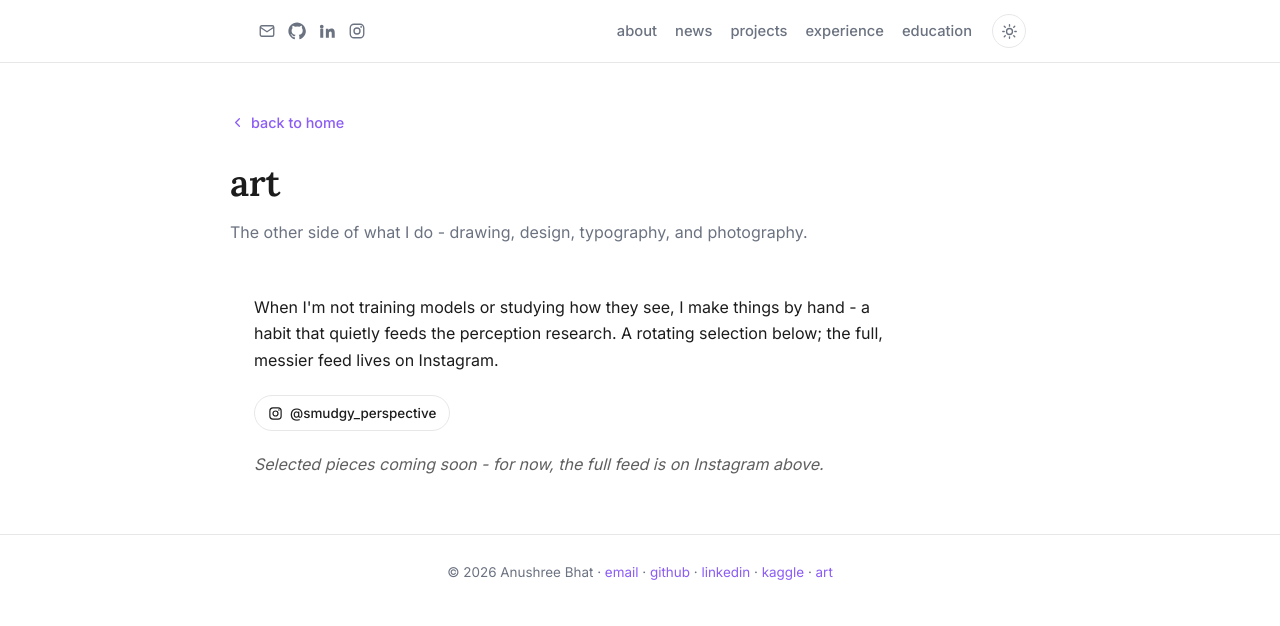
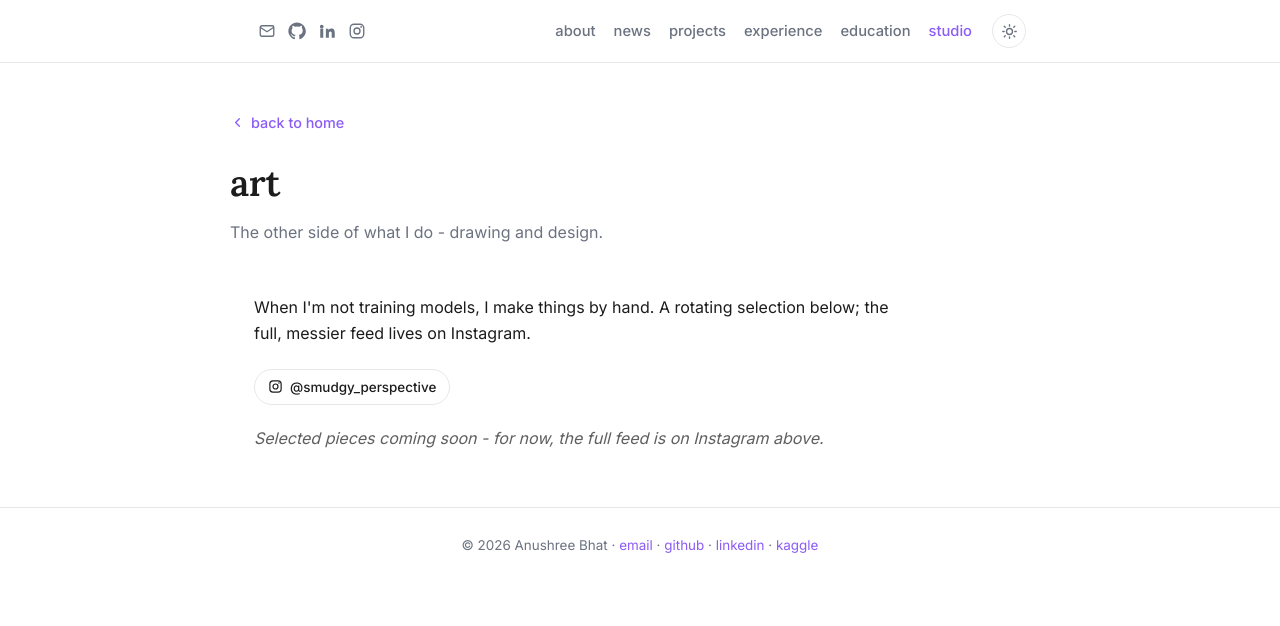
Before and after one commit to anushreebhat2001/anushreebhat2001.github.io, a plain HTML site: page art.html in a window 1280 px wide. Drawn offline with Linux system fonts and the light colour scheme.

Commit message:
Move studio link to nav; trim art page copy
- Add "studio" to the main nav on all pages (was footer-only); drop the
  redundant footer link
- Art page: remove typography/photography from the blurb and remove the
  inaccurate "feeds my perception research" framing

Co-Authored-By: Claude Opus 4.8 (1M context) <noreply@anthropic.com>

```diff
--- a/art.html
+++ b/art.html
@@ -47,6 +47,7 @@
         <a class="page" href="projects.html">projects</a>
         <a class="page" href="index.html#experience">experience</a>
         <a class="page" href="index.html#education">education</a>
+        <a class="page active" href="art.html">studio</a>
         <button id="theme-toggle" class="theme-toggle" type="button" title="Toggle light / dark" aria-label="Toggle light / dark">
           <svg class="icon-sun" viewBox="0 0 24 24" fill="none" stroke="currentColor" stroke-width="1.9" stroke-linecap="round"><circle cx="12" cy="12" r="4.2"/><path d="M12 2.5v2M12 19.5v2M4.6 4.6l1.4 1.4M18 18l1.4 1.4M2.5 12h2M19.5 12h2M4.6 19.4 6 18M18 6l1.4-1.4"/></svg>
           <svg class="icon-moon" viewBox="0 0 24 24" fill="currentColor"><path d="M21 12.8A8.5 8.5 0 1 1 11.2 3a6.8 6.8 0 0 0 9.8 9.8Z"/></svg>
@@ -62,15 +63,14 @@
       back to home
     </a>
     <h1>art</h1>
-    <p class="sub">The other side of what I do - drawing, design, typography, and photography.</p>
+    <p class="sub">The other side of what I do - drawing and design.</p>
   </header>
 
   <!-- ============ ART ============ -->
   <main class="wrap" style="padding: 24px 24px 40px;">
     <p class="art-intro">
-      When I'm not training models or studying how they see, I make things by hand - a habit that
-      quietly feeds the perception research. A rotating selection below; the full, messier feed lives
-      on Instagram.
+      When I'm not training models, I make things by hand. A rotating selection below; the full,
+      messier feed lives on Instagram.
     </p>
     <a class="btn btn-primary" href="https://www.instagram.com/smudgy_perspective/" target="_blank" rel="noopener">
       <svg viewBox="0 0 24 24" fill="none" stroke="currentColor" stroke-width="1.9" stroke-linecap="round" stroke-linejoin="round"><rect x="3" y="3" width="18" height="18" rx="5"/><circle cx="12" cy="12" r="4"/><circle cx="17.5" cy="6.5" r="1.2" fill="currentColor" stroke="none"/></svg>
@@ -87,8 +87,7 @@
     <a href="mailto:anushreebhat2001@gmail.com">email</a> ·
     <a href="https://github.com/anushreebhat2001" target="_blank" rel="noopener">github</a> ·
     <a href="https://www.linkedin.com/in/anushreebhat2001" target="_blank" rel="noopener">linkedin</a> ·
-    <a href="https://www.kaggle.com/anushreebhat" target="_blank" rel="noopener">kaggle</a> ·
-    <a href="art.html">art</a>
+    <a href="https://www.kaggle.com/anushreebhat" target="_blank" rel="noopener">kaggle</a>
   </footer>
 
   <!-- ============ GALLERY DATA ============ -->
```
Also changed, not shown: index.html (+2 -2 lines), news.html (+2 -2 lines), projects.html (+2 -2 lines).
